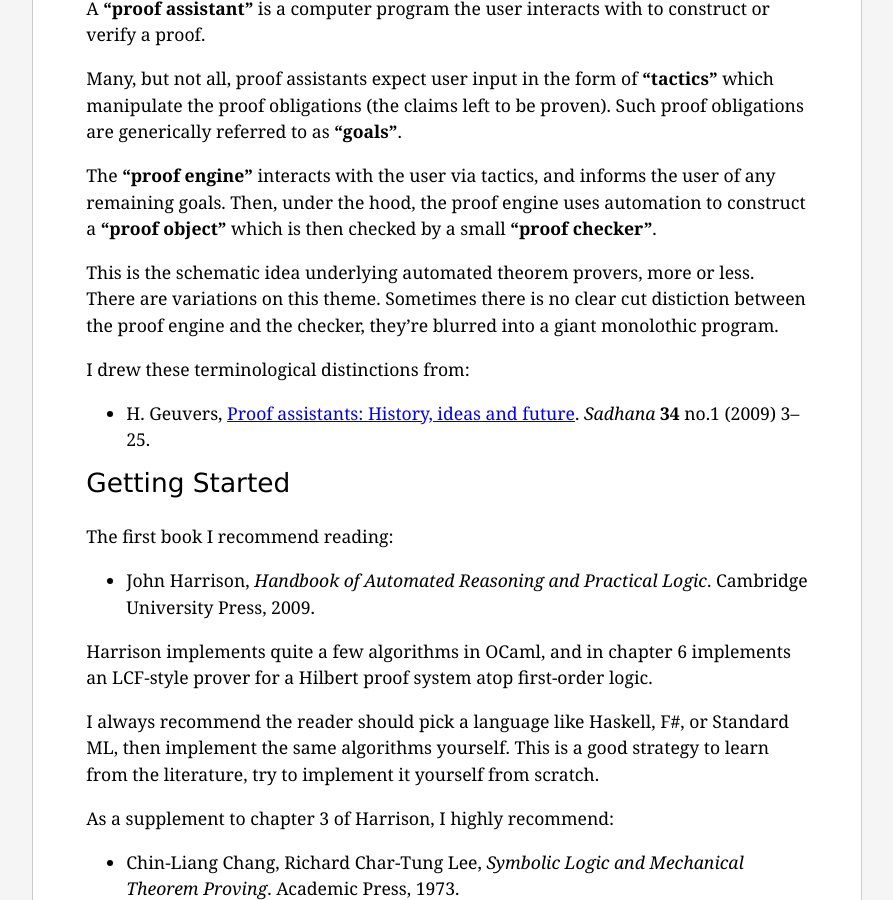
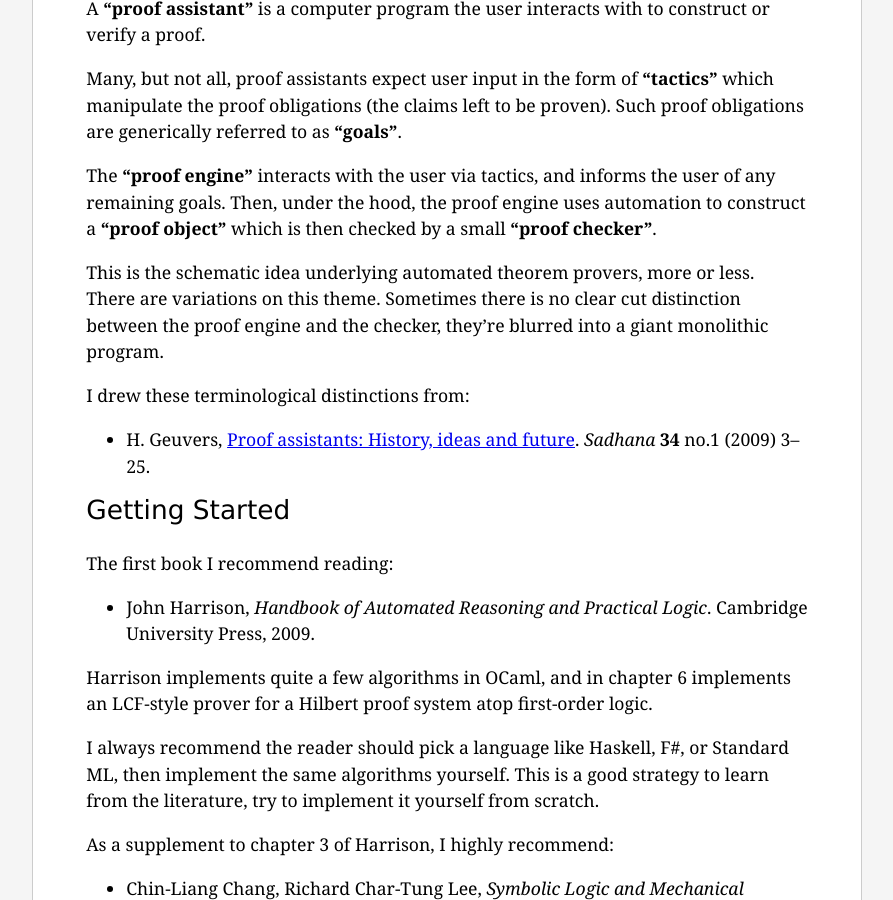
Before and after one commit to pqnelson/pqnelson.github.com, a Jekyll site: the page built from _posts/2020-03-27-automated-theorem-provers.md, in a window 1280 px wide and 900 px high, scrolled down 588 px. Shown: the whole window, without its empty margins (193-1086 px from the left). Built offline with Jekyll 4.4.1, drawn with Linux system fonts in a browser that asks for light colours; some of the changed text lies outside the part shown.

Commit message:
[typos] I swear I can spell...

```diff
--- a/_posts/2020-03-27-automated-theorem-provers.md
+++ b/_posts/2020-03-27-automated-theorem-provers.md
@@ -42,8 +42,8 @@ small **"proof checker"**.
 
 This is the schematic idea underlying automated theorem provers, more or
 less. There are variations on this theme. Sometimes there is no clear
-cut distiction between the proof engine and the checker, they're blurred
-into a giant monolothic program.
+cut distinction between the proof engine and the checker, they're blurred
+into a giant monolithic program.
 
 I drew these terminological distinctions from:
 
```
Also changed, not shown: other parts of _posts/2020-03-27-automated-theorem-provers.md (+1 -1 lines), _posts/2015-12-27-tutorial-automath.md (+2 -2 lines), wiki/sugra/has-no-bosonic-solutions.md (+5 -2 lines).
